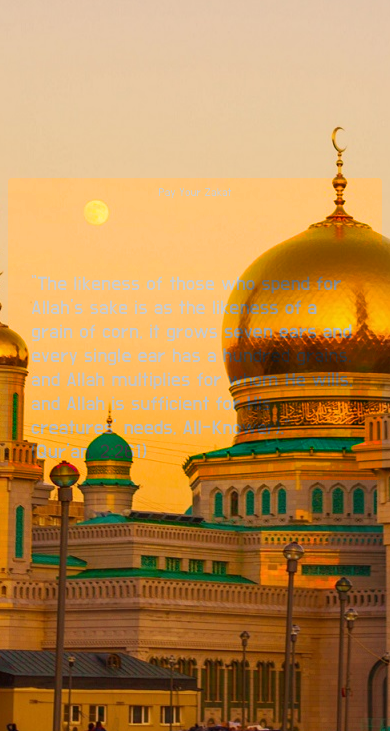
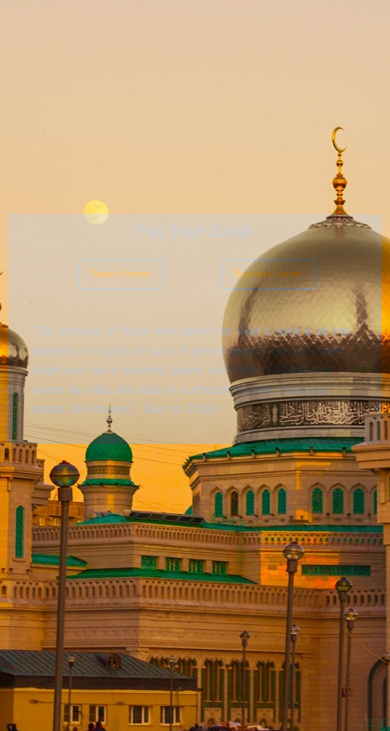
Before and after one commit to oshooo/Dfb-Riders, a plain HTML site: page index.html in a window 390 px wide. Shown: the part 113-844 px from the top of the page. Drawn offline with nearby package versions, Linux system fonts and the light colour scheme; a web font is replaced by a local one.

Commit message:
Adapted font to mobile view

```diff
--- a/index.html
+++ b/index.html
@@ -26,20 +26,20 @@
       </div>
     </nav>
     <div class="main  d-flex align-items-center  container p-2 rounded ">
-         <div class="content   col-12 align-items-center justify-items-center bg-warning rounded">
+         <div class="content   col-12 align-items-center justify-items-center shadow-bg rounded">
           <div class="  text-center col-12 col-md-12 col-sm-12 col-lg-12 p-2">
-            <h2 class="text-center">Pay Your Zakat</h2>
+            <h2 class="text-center text-white">Pay Your Zakat</h2>
             <div class="row m-3">
                 <div class="col-6">
-                      <a type="submit" href="salary.html"  class="btn btn-outline-danger">Salary Earner</a>
+                      <a type="button" href="salary.html"  class="btn ">Salary Earner</a>
                 </div>
                 <div class=" col-6">
-                      <a type="submit" href="business.html" class="btn btn-outline-danger">Business Owner</a>
+                      <a type="button" href="business.html" class="btn ">Business Owner</a>
                 </div>
             </div>
         </div>
         <div class="showcase  col-12 col-md-12 col-sm-12 col-lg-12 p-2" >
-              <p class="h5">“The likeness of those who spend for Allah’s sake is as the likeness of a grain of corn,
+              <p>“The likeness of those who spend for Allah’s sake is as the likeness of a grain of corn,
                 it grows seven ears and every single ear has a hundred grains,
                 and Allah multiplies for whom He wills,
                 and Allah is sufficient for His creatures’ needs, All-Knower).”
--- a/style2.css
+++ b/style2.css
@@ -1,6 +1,5 @@
 body{
     background: url(media/mosque1.jpg) no-repeat center;
-    background-color: rgba(0, 0, 0, 0.3);
     color: black;
     font-family: 'Do Hyeon', sans-serif;
     height: 80vh;
@@ -8,7 +7,7 @@ body{
 .main{
     height: 100%;
 }.content{
-    background: rgba(92, 71, 71, 0.3);
+    background: rgba(92, 71, 71, 0.7);
     mix-blend-mode: saturation;
 }h2{
     font-size: 3vw;
@@ -16,4 +15,15 @@ body{
     font-size: 1vw;
 }.btn{
     font-size: 1vw;
+    border: 2px solid white;
+    color: turquoise;
 }
+@media (max-width: 575.98px) {
+    .btn{
+        font-size: x-small;
+    }p{
+        font-size: small;
+    }h2{
+        font-size: large;
+    }
+ }
```
